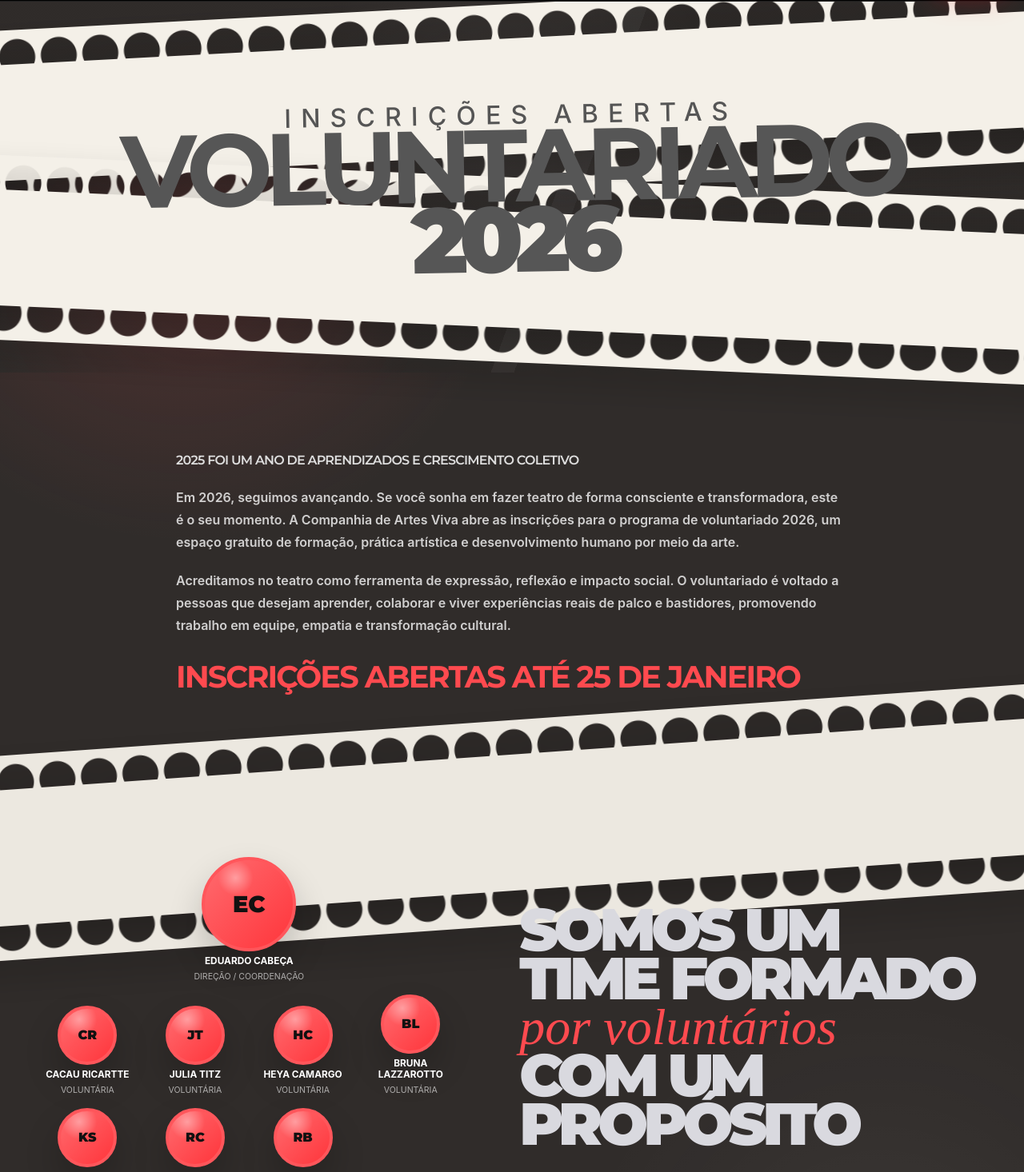
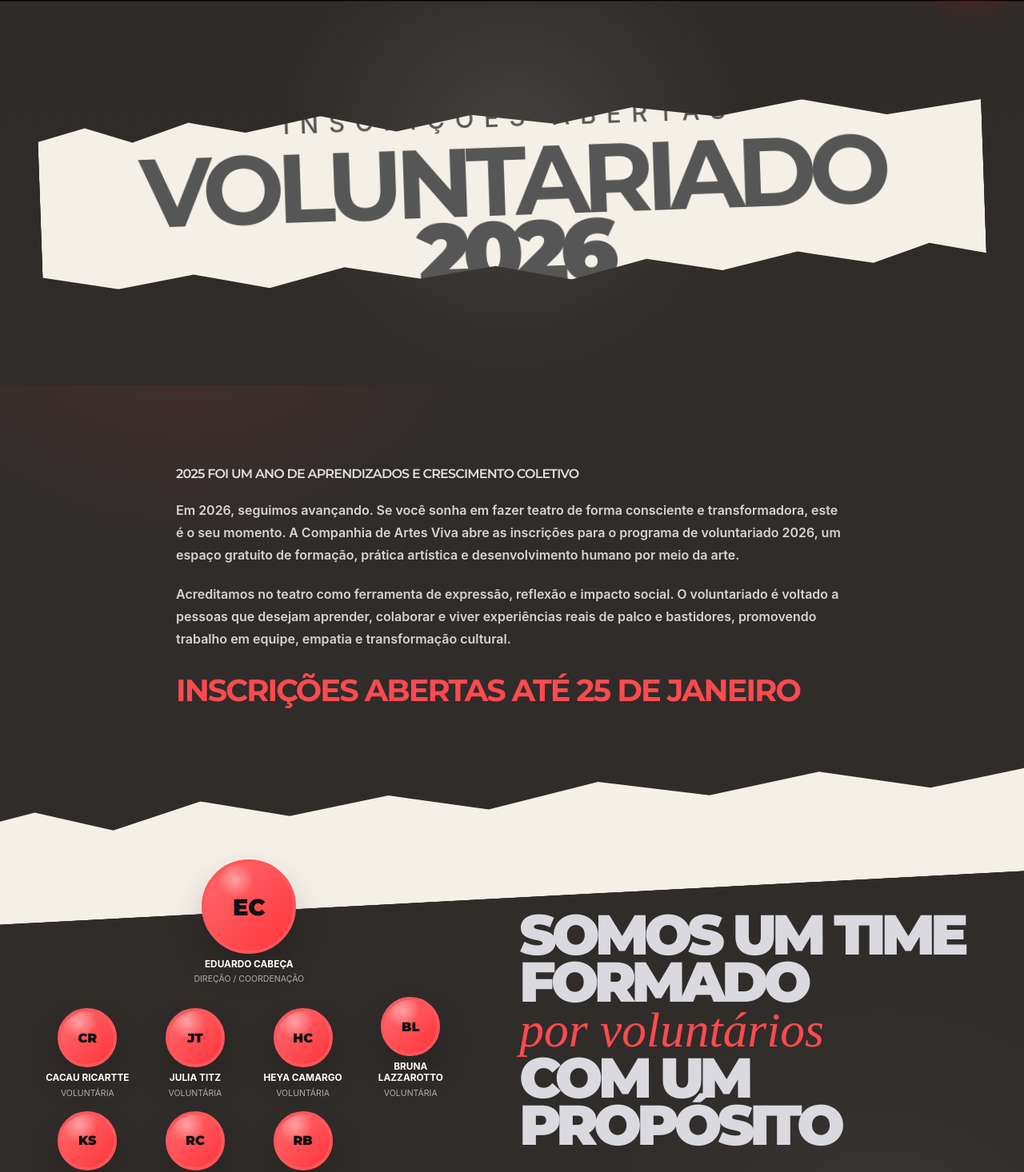
Before and after one commit to eduardocabeca100-pixel/cia-viva-gestao, a React (Vite) app: page /voluntariado-2026 in a window 1280 px wide. Shown: the part 77-1543 px from the top of the page at 80% size. Built offline with nearby package versions, Linux system fonts and the light colour scheme; no server answers.

Commit message:
corrige design geral das paginas publicas

```diff
--- /dev/null
+++ b/src/site/pages/site-global-polish.css
@@ -0,0 +1,164 @@
+
+/* AJUSTE GERAL PREMIUM DO SITE PÚBLICO */
+
+.viva-page,
+.homev2-page,
+.vol-page {
+  background:
+    radial-gradient(circle at 12% 8%, rgba(229, 9, 20, 0.16), transparent 26rem),
+    radial-gradient(circle at 90% 18%, rgba(255, 255, 255, 0.05), transparent 22rem),
+    linear-gradient(180deg, #050505 0%, #14110f 52%, #050505 100%) !important;
+}
+
+.viva-hero,
+.homev2-hero,
+.vol-hero {
+  border-bottom: 0 !important;
+}
+
+.viva-card,
+.viva-icon-grid article,
+.viva-project-card,
+.homev2-pillar,
+.homev2-spotlight-card,
+.vol-learning-card,
+.vol-form,
+.viva-contact-form {
+  border-radius: 28px !important;
+}
+
+.viva-card,
+.viva-icon-grid article,
+.homev2-pillar {
+  border: 1px solid rgba(255, 255, 255, 0.09) !important;
+  background:
+    linear-gradient(180deg, rgba(255, 255, 255, 0.055), rgba(255, 255, 255, 0.018)),
+    rgba(0, 0, 0, 0.46) !important;
+  box-shadow: 0 28px 72px rgba(0, 0, 0, 0.28) !important;
+}
+
+.viva-button,
+.homev2-button,
+.vol-form button,
+.viva-contact-form button,
+.viva-site-header__button {
+  border-radius: 999px !important;
+}
+
+.viva-paper-section {
+  position: relative;
+  margin: 0 !important;
+  padding-top: clamp(4.5rem, 8vw, 7rem) !important;
+  padding-bottom: clamp(4.5rem, 8vw, 7rem) !important;
+  background: #f4f0e8 !important;
+  color: #090909 !important;
+  overflow: visible;
+}
+
+.viva-paper-section::before,
+.viva-paper-section::after {
+  content: "" !important;
+  position: absolute !important;
+  left: 0 !important;
+  right: 0 !important;
+  height: 54px !important;
+  background: #f4f0e8 !important;
+  z-index: 2 !important;
+  filter: drop-shadow(0 18px 16px rgba(0, 0, 0, 0.14));
+}
+
+.viva-paper-section::before {
+  top: -52px !important;
+  clip-path: polygon(
+    0 55%, 4% 42%, 8% 58%, 12% 36%, 16% 52%, 21% 40%, 26% 62%,
+    31% 45%, 36% 57%, 42% 34%, 48% 52%, 54% 38%, 60% 59%, 66% 41%,
+    72% 55%, 78% 33%, 84% 52%, 90% 39%, 96% 58%, 100% 44%,
+    100% 100%, 0 100%
+  ) !important;
+}
+
+.viva-paper-section::after {
+  bottom: -52px !important;
+  clip-path: polygon(
+    0 0, 100% 0,
+    100% 50%, 96% 64%, 91% 45%, 86% 66%, 80% 48%, 75% 62%, 69% 43%,
+    63% 59%, 57% 38%, 51% 55%, 45% 42%, 39% 64%, 33% 47%, 27% 59%,
+    20% 39%, 14% 57%, 8% 44%, 3% 63%, 0 52%
+  ) !important;
+}
+
+.homev2-ripped::before,
+.homev2-ripped::after {
+  content: "" !important;
+  position: absolute !important;
+  left: 0 !important;
+  right: 0 !important;
+  height: 44px !important;
+  background: #070707 !important;
+  z-index: 4 !important;
+}
+
+.homev2-ripped::before {
+  top: -42px !important;
+  clip-path: polygon(
+    0 64%, 5% 46%, 11% 66%, 17% 44%, 24% 62%, 31% 48%, 38% 69%,
+    46% 40%, 54% 62%, 61% 48%, 69% 68%, 77% 43%, 85% 60%, 93% 49%,
+    100% 64%, 100% 100%, 0 100%
+  ) !important;
+}
+
+.homev2-ripped::after {
+  bottom: -42px !important;
+  clip-path: polygon(
+    0 0, 100% 0,
+    100% 44%, 94% 62%, 87% 43%, 79% 66%, 71% 46%, 63% 64%,
+    55% 42%, 47% 66%, 39% 48%, 31% 64%, 23% 44%, 15% 62%, 8% 46%, 0 64%
+  ) !important;
+}
+
+.viva-section,
+.viva-projects,
+.viva-cta,
+.homev2-spotlight,
+.vol-learning,
+.vol-register {
+  position: relative;
+}
+
+.viva-site-footer {
+  margin-top: 0 !important;
+}
+
+.viva-site-footer__inner {
+  padding-top: clamp(3rem, 6vw, 5rem) !important;
+}
+
+.viva-site-logo strong,
+.homev2-brand strong {
+  letter-spacing: -0.07em !important;
+}
+
+.viva-contact-layout {
+  overflow: hidden;
+}
+
+.viva-contact-info h1 {
+  word-break: normal;
+}
+
+@media (max-width: 760px) {
+  .viva-paper-section::before,
+  .viva-paper-section::after,
+  .homev2-ripped::before,
+  .homev2-ripped::after {
+    height: 34px !important;
+  }
+
+  .viva-paper-section::before {
+    top: -33px !important;
+  }
+
+  .viva-paper-section::after {
+    bottom: -33px !important;
+  }
+}
--- a/src/site/pages/site-public.css
+++ b/src/site/pages/site-public.css
@@ -992,3 +992,4 @@
 }
 
 /* VIVA HEADER FOOTER END */
+@import "./site-global-polish.css";
--- a/src/site/pages/voluntariado/VoluntariadoPage.tsx
+++ b/src/site/pages/voluntariado/VoluntariadoPage.tsx
@@ -39,10 +39,7 @@
   return (
     <main className="vol-page">
       <section className="vol-hero">
-        <div className="vol-paper vol-paper-top" />
-        <div className="vol-paper vol-paper-bottom" />
-
-        <div className="vol-hero__content">
+        <div className="vol-hero__paper">
           <span>Inscrições abertas</span>
           <h1>
             Voluntariado
@@ -75,7 +72,7 @@
       </section>
 
       <section className="vol-team">
-        <div className="vol-paper vol-paper-large" />
+        <div className="vol-team__paper" />
 
         <div className="vol-team__grid">
           <div className="vol-team__people">
@@ -169,9 +166,7 @@
           <div className="vol-form__terms">
             <label>
               <input type="checkbox" />
-              <span>
-                Li e concordo com os termos do Voluntariado 2026.
-              </span>
+              <span>Li e concordo com os termos do Voluntariado 2026.</span>
             </label>
           </div>
 
--- a/src/site/pages/voluntariado/voluntariado-premium.css
+++ b/src/site/pages/voluntariado/voluntariado-premium.css
@@ -1,3 +1,4 @@
+
 .vol-page {
   --vol-bg: #302c2a;
   --vol-red: #ff4a4f;
@@ -14,116 +15,74 @@
 
 .vol-hero {
   position: relative;
-  min-height: 58vh;
+  min-height: 52vh;
   display: grid;
   place-items: center;
   padding: clamp(5rem, 9vw, 8rem) 1.5rem;
   background:
-    linear-gradient(180deg, rgba(48, 44, 42, 0.52), rgba(48, 44, 42, 0.92)),
-    radial-gradient(circle at 50% 42%, rgba(255,255,255,0.14), transparent 18rem),
-    #2f2b29;
-  isolation: isolate;
+    radial-gradient(circle at 50% 38%, rgba(255,255,255,0.10), transparent 18rem),
+    linear-gradient(180deg, #2f2b29 0%, #302c2a 100%);
 }
 
-.vol-hero::before {
-  content: "";
-  position: absolute;
-  inset: 0;
-  background:
-    linear-gradient(110deg, transparent 0 54%, rgba(255,255,255,0.05) 54% 56%, transparent 56%),
-    radial-gradient(circle at 20% 72%, rgba(255,74,79,0.18), transparent 18rem);
-  opacity: 0.85;
-  z-index: -2;
+.vol-hero__paper {
+  position: relative;
+  z-index: 2;
+  width: min(1180px, calc(100% - 2rem));
+  min-height: 250px;
+  display: grid;
+  place-items: center;
+  text-align: center;
+  color: #555;
+  background: var(--vol-paper);
+  transform: rotate(-2deg);
+  filter: drop-shadow(0 24px 28px rgba(0, 0, 0, 0.22));
+  clip-path: polygon(
+    0 16%, 5% 10%, 10% 18%, 16% 9%, 22% 15%, 30% 8%, 38% 17%,
+    46% 10%, 55% 16%, 63% 9%, 72% 15%, 81% 8%, 90% 17%, 100% 11%,
+    100% 88%, 94% 82%, 88% 91%, 80% 84%, 72% 92%, 64% 85%, 56% 94%,
+    48% 86%, 40% 91%, 32% 84%, 24% 93%, 16% 85%, 8% 91%, 0 84%
+  );
 }
 
-.vol-paper {
-  position: absolute;
-  left: -4vw;
-  right: -4vw;
-  height: 145px;
-  background: var(--vol-paper);
-  filter: drop-shadow(0 20px 18px rgba(0, 0, 0, 0.22));
-  z-index: 2;
+.vol-hero__paper span {
+  display: block;
+  margin-bottom: -0.45rem;
+  font-size: clamp(1rem, 2.4vw, 2.4rem);
+  letter-spacing: 0.42em;
+  font-weight: 500;
+  text-transform: uppercase;
 }
 
-.vol-paper::before,
-.vol-paper::after {
-  content: "";
-  position: absolute;
-  left: 0;
-  right: 0;
-  height: 48px;
-  background:
-    radial-gradient(circle at 24px 34px, transparent 22px, var(--vol-paper) 23px) repeat-x;
-  background-size: 52px 48px;
-}
-
-.vol-paper::before {
-  top: -43px;
-}
-
-.vol-paper::after {
-  bottom: -43px;
-  transform: rotate(180deg);
-}
-
-.vol-paper-top {
-  top: 10%;
-  transform: rotate(-3deg);
-}
-
-.vol-paper-bottom {
-  bottom: 12%;
-  transform: rotate(2.5deg);
-}
-
-.vol-hero__content {
-  position: relative;
-  z-index: 4;
-  text-align: center;
-  color: #555;
-  text-transform: uppercase;
-  transform: rotate(-1deg);
-}
-
-.vol-hero__content span {
-  display: block;
-  margin-bottom: -0.3rem;
-  font-size: clamp(1.2rem, 2.5vw, 2.8rem);
-  letter-spacing: 0.38em;
-  font-weight: 500;
-}
-
-.vol-hero__content h1 {
+.vol-hero__paper h1 {
   margin: 0;
   font-family: "Montserrat", system-ui, sans-serif;
   color: #565656;
-  font-size: clamp(4.2rem, 10vw, 9.5rem);
+  font-size: clamp(3.8rem, 9.5vw, 9rem);
   line-height: 0.76;
   letter-spacing: -0.08em;
+  text-transform: uppercase;
 }
 
-.vol-hero__content h1 strong {
+.vol-hero__paper h1 strong {
   display: block;
   font-size: 0.9em;
   font-weight: 950;
 }
 
 .vol-intro {
-  padding: clamp(4rem, 8vw, 7rem) 1.5rem clamp(3rem, 7vw, 6rem);
+  padding: clamp(4rem, 8vw, 7rem) 1.5rem clamp(3rem, 7vw, 5rem);
 }
 
 .vol-intro__copy {
   width: min(840px, 100%);
   margin: 0 auto;
-  text-align: left;
 }
 
 .vol-kicker {
   margin: 0 0 1.4rem !important;
-  color: #ddd !important;
+  color: #dedede !important;
   font-family: "Montserrat", system-ui, sans-serif;
-  font-size: clamp(1.45rem, 3vw, 2.4rem);
+  font-size: clamp(1.35rem, 2.7vw, 2.25rem);
   line-height: 1.05 !important;
   font-weight: 950;
   text-transform: uppercase;
@@ -132,7 +91,7 @@
 
 .vol-intro p {
   margin: 0 0 1.3rem;
-  color: rgba(255,255,255,0.78);
+  color: rgba(255,255,255,0.80);
   font-size: 1rem;
   line-height: 1.75;
   font-weight: 600;
@@ -150,19 +109,28 @@
 
 .vol-team {
   position: relative;
-  padding: clamp(5rem, 9vw, 8rem) 1.5rem;
+  padding: clamp(5rem, 9vw, 7rem) 1.5rem;
 }
 
-.vol-paper-large {
-  top: -12px;
-  height: 170px;
-  transform: rotate(-4deg);
-  opacity: 0.96;
+.vol-team__paper {
+  position: absolute;
+  left: -4vw;
+  right: -4vw;
+  top: 0;
+  height: 160px;
+  background: var(--vol-paper);
+  transform: rotate(-3deg);
+  clip-path: polygon(
+    0 26%, 7% 14%, 14% 31%, 22% 12%, 30% 27%, 39% 15%, 48% 30%,
+    58% 13%, 68% 28%, 78% 14%, 88% 31%, 100% 15%,
+    100% 100%, 0 100%
+  );
+  filter: drop-shadow(0 22px 20px rgba(0,0,0,0.18));
 }
 
 .vol-team__grid {
   position: relative;
-  z-index: 4;
+  z-index: 2;
   width: min(1180px, 100%);
   margin: 0 auto;
   display: grid;
@@ -192,7 +160,7 @@
   place-items: center;
   border-radius: 999px;
   background:
-    radial-gradient(circle at 35% 20%, rgba(255,255,255,0.4), transparent 22px),
+    radial-gradient(circle at 35% 20%, rgba(255,255,255,0.42), transparent 22px),
     linear-gradient(135deg, #ff6b6f, #ff353b);
   color: #111;
   font-family: "Montserrat", system-ui, sans-serif;
@@ -226,7 +194,6 @@
 .vol-team__headline {
   font-family: "Montserrat", system-ui, sans-serif;
   text-transform: uppercase;
-  text-align: left;
 }
 
 .vol-team__headline p,
@@ -234,25 +201,25 @@
   display: block;
   margin: 0;
   color: #d9d9df;
-  font-size: clamp(2.6rem, 5.8vw, 6rem);
-  line-height: 0.82;
+  font-size: clamp(2.6rem, 5.5vw, 5.7rem);
+  line-height: 0.84;
   letter-spacing: -0.08em;
   font-weight: 950;
 }
 
 .vol-team__headline em {
   display: block;
-  margin: 0.4rem 0;
+  margin: 0.45rem 0;
   color: var(--vol-red);
   font-family: "Brush Script MT", cursive;
-  font-size: clamp(2.6rem, 5vw, 5.5rem);
+  font-size: clamp(2.4rem, 4.8vw, 5.2rem);
   line-height: 0.75;
   text-transform: none;
   font-weight: 400;
 }
 
 .vol-learning {
-  padding: clamp(4rem, 8vw, 7rem) 1.5rem;
+  padding: clamp(4rem, 8vw, 6rem) 1.5rem;
 }
 
 .vol-section-title {
@@ -278,11 +245,11 @@
 }
 
 .vol-learning-card {
-  min-height: 330px;
+  min-height: 310px;
   padding: clamp(1.2rem, 2vw, 1.8rem);
   border-radius: 28px;
   background:
-    linear-gradient(180deg, rgba(255,255,255,0.14), rgba(255,255,255,0.06)),
+    linear-gradient(180deg, rgba(255,255,255,0.16), rgba(255,255,255,0.065)),
     #5b5b5b;
   color: #fff;
   box-shadow: 0 24px 58px rgba(0,0,0,0.22);
@@ -293,23 +260,22 @@
 }
 
 .vol-learning-card div {
-  font-size: 3rem;
+  font-size: 2.65rem;
   margin-bottom: 1rem;
-  opacity: 0.88;
 }
 
 .vol-learning-card h3 {
   margin: 0 0 1rem;
   font-family: "Montserrat", system-ui, sans-serif;
-  font-size: 1.2rem;
+  font-size: 1.12rem;
   line-height: 1;
   text-transform: uppercase;
 }
 
 .vol-learning-card p {
   margin: 0;
-  color: rgba(255,255,255,0.82);
-  font-size: 0.84rem;
+  color: rgba(255,255,255,0.84);
+  font-size: 0.82rem;
   line-height: 1.55;
   font-weight: 600;
 }
@@ -440,11 +406,15 @@
 
 @media (max-width: 680px) {
   .vol-hero {
-    min-height: 50vh;
+    min-height: 46vh;
   }
 
-  .vol-hero__content h1 {
-    font-size: clamp(4rem, 20vw, 6.5rem);
+  .vol-hero__paper {
+    min-height: 210px;
+  }
+
+  .vol-hero__paper h1 {
+    font-size: clamp(3.4rem, 18vw, 6rem);
   }
 
   .vol-team__people {
```
Also changed, not shown: 1 other file (tests, documents, lock files or other folders).
